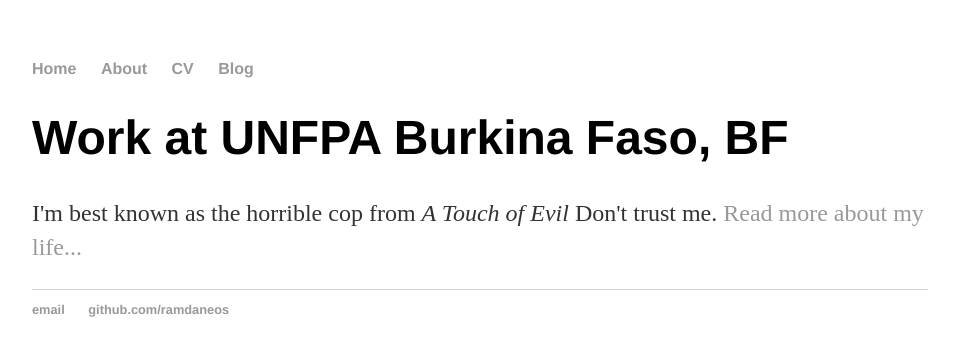
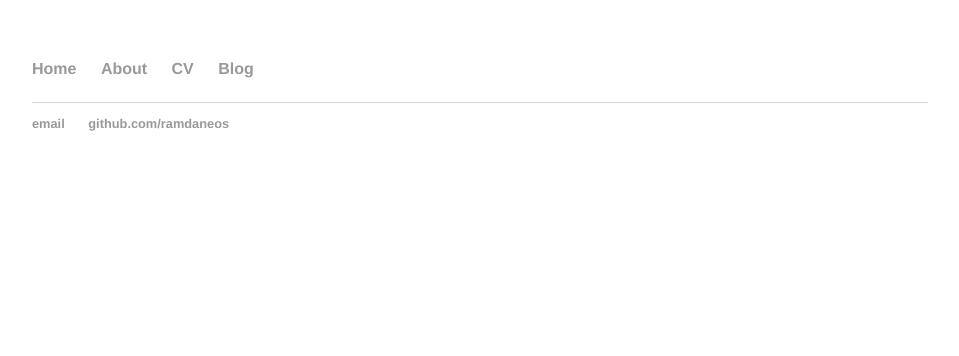
Before and after one commit to RamdaneOS/ramdaneos.github.io, a Jekyll site: the page built from index.html, in a window 1280 px wide. Shown: the top 356 px of the page, without its empty margins (160-1119 px from the left). Built offline with Jekyll 4.4.1, drawn with Linux system fonts in a browser that asks for light colours; Markdown is read by kramdown in place of the engine named in the settings.

Commit message:
Update index.html

```diff
--- a/index.html
+++ b/index.html
@@ -3,6 +3,7 @@ layout: default
 title: Ramoudane Orou Sannou
 ---
 <div class="blurb">
-	<h1> Work at UNFPA Burkina Faso, BF </h1>
-	<p>I'm best known as the horrible cop from <em>A Touch of Evil</em> Don't trust me. <a href="/about">Read more about my life...</a></p>
+<!--	<h4> Work at UNFPA -- Burkina Faso, BF </h4> -->
+	<ul>
+		</a></p>
 </div><!-- /.blurb -->
```
